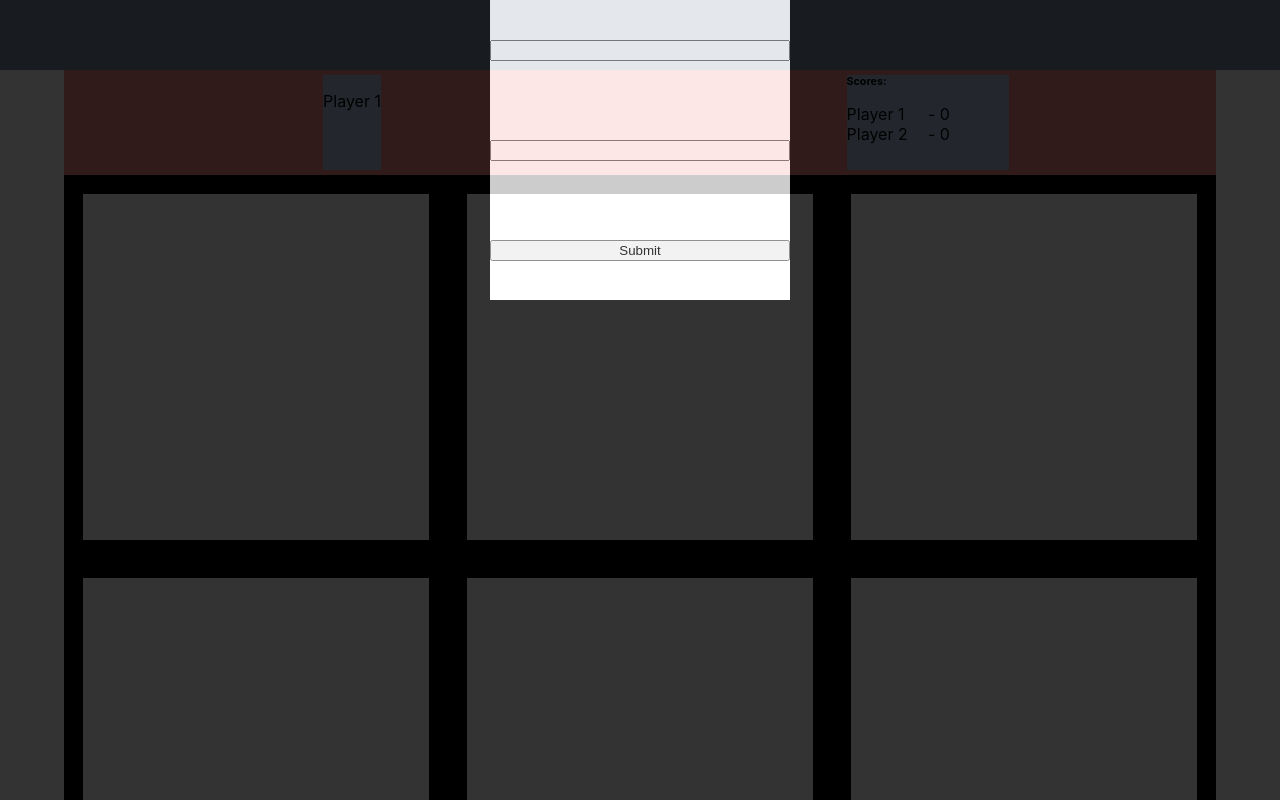
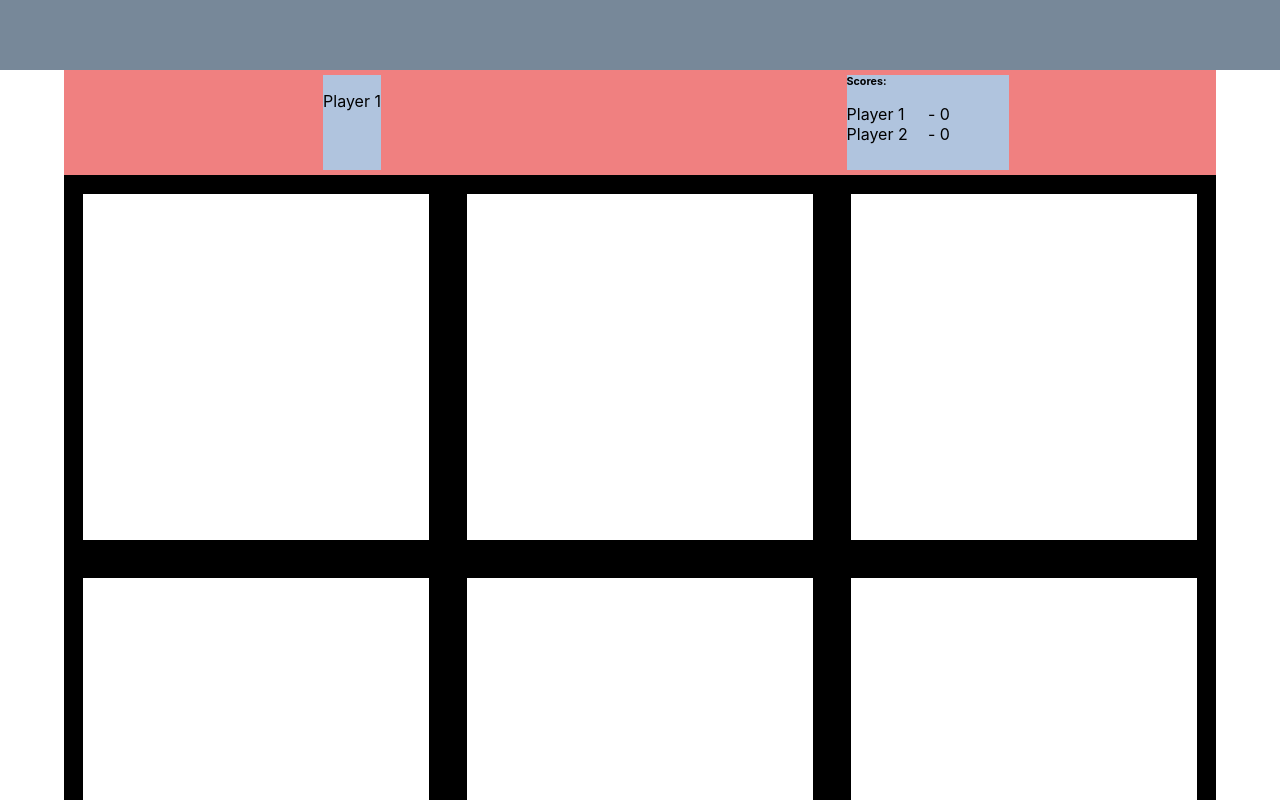
Before and after one commit to danielboisselle/projects, a React (Create React App) app in the folder frontend/tic-tac/: page / in a window 1280 px wide. Shown: the top 800 px of the page. Built offline with nearby package versions, Linux system fonts and the light colour scheme.

Commit message:
bugfix: opacity changes all children els

```diff
--- a/frontend/tic-tac/src/App.js
+++ b/frontend/tic-tac/src/App.js
@@ -33,10 +33,10 @@ function App() {
     }
   }
 
-  const [gameStatus, setGameStatus] = useState('NONE') // STARTED | OVER | NONE
+  // const [gameStatus, setGameStatus] = useState('NONE') // STARTED | OVER | NONE
 
   // DEV:
-  // const [gameStatus, setGameStatus] = useState('STARTED') // STARTED | OVER | NONE
+  const [gameStatus, setGameStatus] = useState('STARTED') // STARTED | OVER | NONE
 
   const newGame = () => {
     setBoardState(initBoard())
--- a/frontend/tic-tac/src/Components/Modal/Modal.js
+++ b/frontend/tic-tac/src/Components/Modal/Modal.js
@@ -40,11 +40,12 @@ const Modal = props => {
   }
 
   return (
-    <div className={styles.modalBackground}>
+    <>
+      <div className={styles.modalBackground}></div>
       <div className={styles.modal}>
         {modalContext}
       </div>
-    </div>
+    </>
   )
 }
 
--- a/frontend/tic-tac/src/Components/Modal/Modal.module.css
+++ b/frontend/tic-tac/src/Components/Modal/Modal.module.css
@@ -2,24 +2,25 @@
   position: fixed;
   width: 100%;
   height: 100%;
-  background-color: #000000;
-  opacity: .8;
+  background-color: black;
+  opacity: .9;
+  z-index: 9;
 }
 
 .modal {
+  position: fixed;
+  background-color: white;
   width: 300px;
   height: 300px;
-  background-color: white;
   margin: auto;
   display: flex;
   flex-direction: row;
   flex-wrap: wrap;
   align-items: center;
   justify-content: space-around;
-
+  z-index: 10;
 }
 
 .modal > * {
   width: 100%;
-
 }
```
